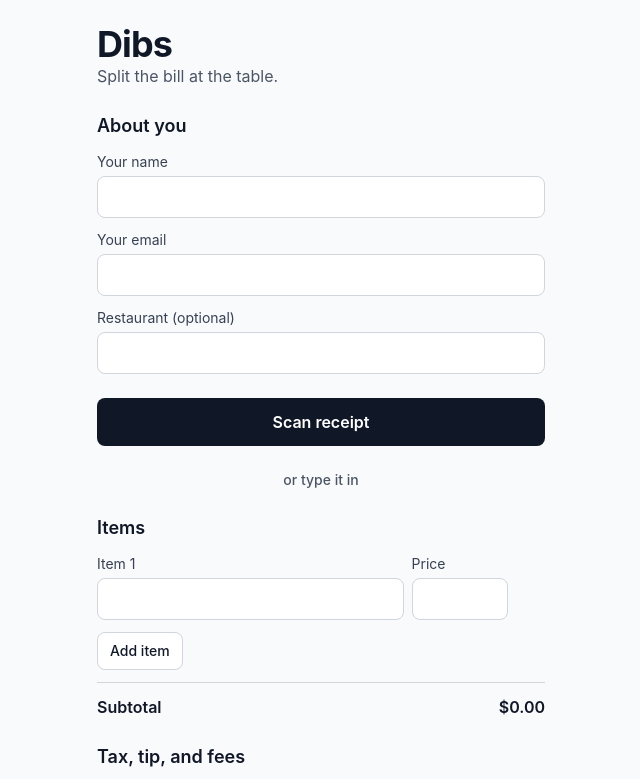
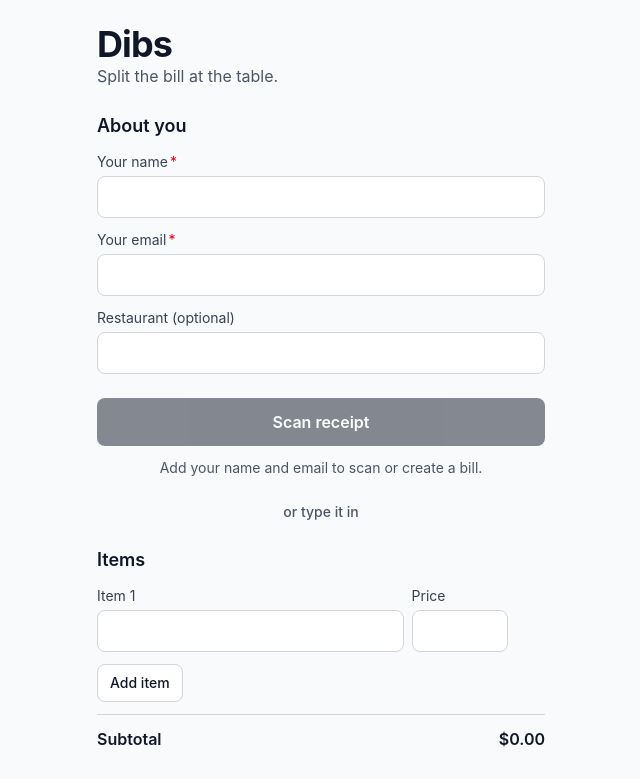
Before and after one commit to bhenry245/dibs, a React (Vite) app in the folder frontend/: page / in a window 1280 px wide. Shown: the top 779 px of the page, without its empty margins (319-959 px from the left). Built offline with nearby package versions, Linux system fonts and the light colour scheme; no server answers.

Commit message:
Made Captians name and email required

```diff
--- a/frontend/src/pages/BillPage.tsx
+++ b/frontend/src/pages/BillPage.tsx
@@ -14,6 +14,7 @@ import { formatCents } from '../money.ts'
 import Page from '../Page.tsx'
 import { INPUT_CLASS } from '../styles.ts'
 import { useLiveBill } from '../useLiveBill.ts'
+import { isValidEmail } from '../validation.ts'
 import ClaimItems from './ClaimItems.tsx'
 
 function ItemList({ bill }: { bill: Bill }) {
@@ -79,7 +80,7 @@ function JoinModal({
   const [email, setEmail] = useState('')
 
   // Greys out the button until the form can succeed. The API still checks everything itself.
-  const hasValidEmail = !email.trim() || /^\S+@\S+\.\S+$/.test(email.trim())
+  const hasValidEmail = !email.trim() || isValidEmail(email)
   const canJoin = Boolean(name.trim() && (phone.trim() || email.trim()) && hasValidEmail)
 
   const mutation = useMutation({
--- a/frontend/src/pages/CreateBillPage.tsx
+++ b/frontend/src/pages/CreateBillPage.tsx
@@ -13,7 +13,8 @@ import BillFields from '../BillFields.tsx'
 import { type BillFormValues, buildDetails, newRow } from '../billForm.ts'
 import { saveIdentity } from '../identity.ts'
 import { shrinkImage, UnreadableImageError } from '../image.ts'
-import { INPUT_CLASS } from '../styles.ts'
+import { INPUT_CLASS, REQUIRED_LABEL_CLASS } from '../styles.ts'
+import { isValidEmail } from '../validation.ts'
 
 function CreateBillPage() {
   const navigate = useNavigate()
@@ -31,7 +32,6 @@ function CreateBillPage() {
     zelle: '',
   }))
   const [formError, setFormError] = useState<string | null>(null)
-  const [scanHint, setScanHint] = useState<string | null>(null)
 
   const mutation = useMutation({
     mutationFn: createBill,
@@ -66,18 +66,13 @@ function CreateBillPage() {
   })
 
   const isBusy = mutation.isPending || scan.isPending
+  const hasAboutYou = Boolean(captainName.trim() && isValidEmail(captainEmail))
 
   function handlePhotoChosen(event: ChangeEvent<HTMLInputElement>) {
     const photo = event.target.files?.[0]
     // Cleared so that choosing the same photo again after an error still counts as a change.
     event.target.value = ''
     if (!photo) return
-
-    if (!captainName.trim() || !captainEmail.trim()) {
-      setScanHint('Add your name and email first.')
-      return
-    }
-    setScanHint(null)
     scan.mutate(photo)
   }
 
@@ -98,8 +93,8 @@ function CreateBillPage() {
 
   const errorMessage = formError ?? (mutation.error && describeError(mutation.error))
 
-  let scanMessage = scanHint
-  if (!scanMessage && scan.error) {
+  let scanMessage = null
+  if (scan.error) {
     scanMessage =
       scan.error instanceof UnreadableImageError ? scan.error.message : describeError(scan.error)
   }
@@ -116,7 +111,7 @@ function CreateBillPage() {
           <section className="flex flex-col gap-3">
             <h2 className="text-lg font-semibold text-gray-900">About you</h2>
             <label className="flex flex-col gap-1 text-sm text-gray-700">
-              Your name
+              <span className={REQUIRED_LABEL_CLASS}>Your name</span>
               <input
                 className={INPUT_CLASS}
                 value={captainName}
@@ -127,7 +122,7 @@ function CreateBillPage() {
               />
             </label>
             <label className="flex flex-col gap-1 text-sm text-gray-700">
-              Your email
+              <span className={REQUIRED_LABEL_CLASS}>Your email</span>
               <input
                 className={INPUT_CLASS}
                 type="email"
@@ -151,7 +146,7 @@ function CreateBillPage() {
           <section className="flex flex-col gap-3">
             <label
               className={`cursor-pointer rounded-lg bg-gray-900 px-4 py-3 text-center font-semibold text-white focus-within:outline-2 focus-within:outline-offset-2 hover:bg-gray-700 ${
-                isBusy ? 'pointer-events-none opacity-50' : ''
+                isBusy || !hasAboutYou ? 'pointer-events-none opacity-50' : ''
               }`}
             >
               {scan.isPending ? 'Reading your receipt…' : 'Scan receipt'}
@@ -160,9 +155,14 @@ function CreateBillPage() {
                 accept="image/*"
                 className="sr-only"
                 onChange={handlePhotoChosen}
-                disabled={isBusy}
+                disabled={isBusy || !hasAboutYou}
               />
             </label>
+            {!hasAboutYou && (
+              <p className="text-center text-sm text-gray-600">
+                Add your name and email to scan or create a bill.
+              </p>
+            )}
             {scan.isPending && (
               <p role="status" className="text-center text-sm text-gray-600">
                 This can take up to a minute. Keep this page open.
@@ -191,7 +191,7 @@ function CreateBillPage() {
           <button
             type="submit"
             className="rounded-lg border border-gray-900 bg-white px-4 py-3 font-semibold text-gray-900 hover:bg-gray-100 disabled:opacity-50"
-            disabled={isBusy}
+            disabled={isBusy || !hasAboutYou}
           >
             {mutation.isPending ? 'Creating…' : 'Create bill'}
           </button>
--- a/frontend/src/styles.ts
+++ b/frontend/src/styles.ts
@@ -1,2 +1,6 @@
+// Adds a red asterisk with CSS, so it isn't read out or typed into anything. Screen readers get the
+// same message from the input's required attribute.
+export const REQUIRED_LABEL_CLASS = "after:ml-0.5 after:text-red-600 after:content-['*']"
+
 export const INPUT_CLASS =
   'w-full rounded-lg border border-gray-300 bg-white px-3 py-2 text-base text-gray-900'
--- /dev/null
+++ b/frontend/src/validation.ts
@@ -0,0 +1,4 @@
+// A quick check to catch typos before sending. The API has the final say on what's a valid email.
+export function isValidEmail(email: string): boolean {
+  return /^\S+@\S+\.\S+$/.test(email.trim())
+}
```
Also changed, not shown: 2 other files (tests, documents, lock files or other folders).
